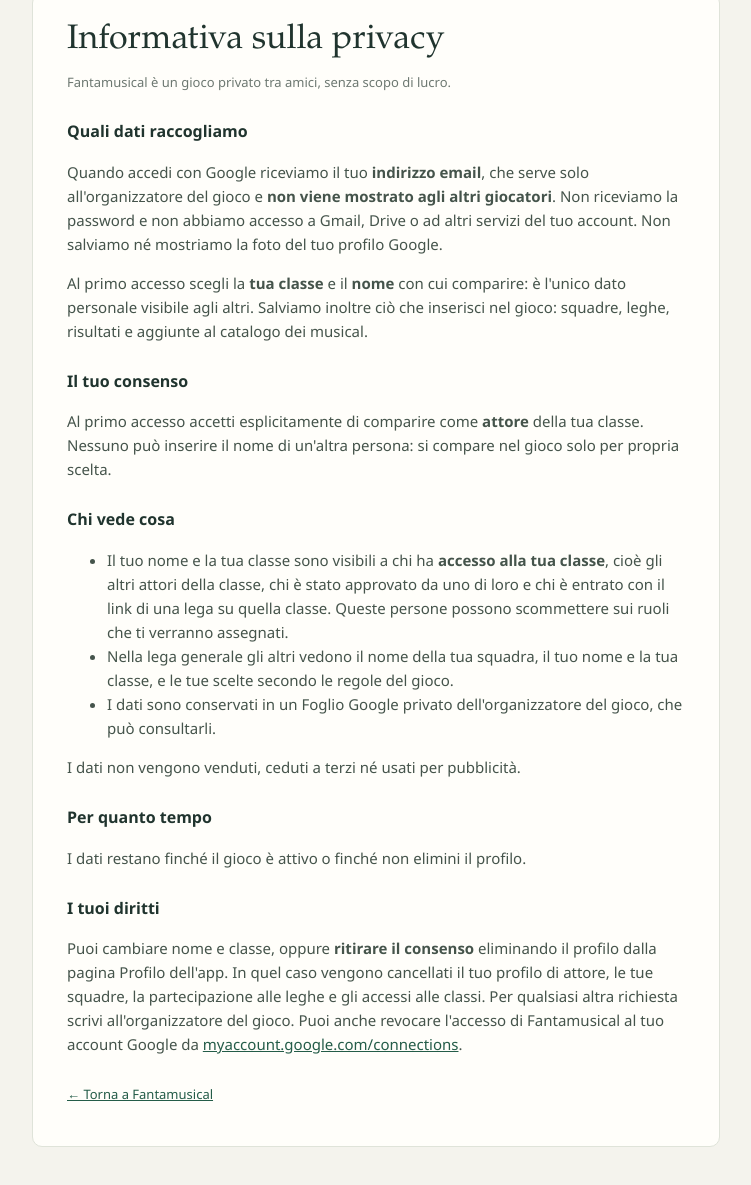
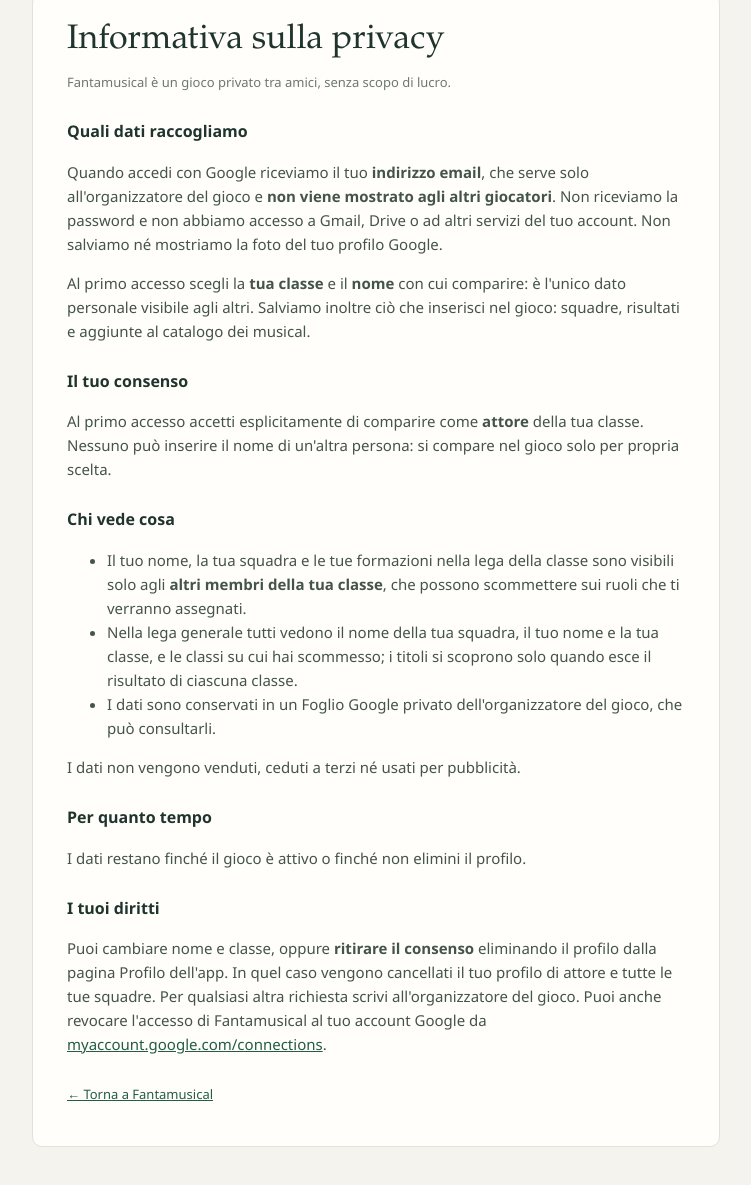
Before and after one commit to fantamusical/fantamusical.github.io, a plain HTML site: page privacy.html in a window 1280 px wide. Shown: the part 105-1290 px from the top of the page, without its empty margins (264-1015 px from the left). Drawn offline with Linux system fonts and the light colour scheme.

Commit message:
Update privacy policy details for data visibility

```diff
--- a/privacy.html
+++ b/privacy.html
@@ -28,15 +28,15 @@
 
       <h2>Quali dati raccogliamo</h2>
       <p>Quando accedi con Google riceviamo il tuo <b>indirizzo email</b>, che serve solo all'organizzatore del gioco e <b>non viene mostrato agli altri giocatori</b>. Non riceviamo la password e non abbiamo accesso a Gmail, Drive o ad altri servizi del tuo account. Non salviamo né mostriamo la foto del tuo profilo Google.</p>
-      <p>Al primo accesso scegli la <b>tua classe</b> e il <b>nome</b> con cui comparire: è l'unico dato personale visibile agli altri. Salviamo inoltre ciò che inserisci nel gioco: squadre, leghe, risultati e aggiunte al catalogo dei musical.</p>
+      <p>Al primo accesso scegli la <b>tua classe</b> e il <b>nome</b> con cui comparire: è l'unico dato personale visibile agli altri. Salviamo inoltre ciò che inserisci nel gioco: squadre, risultati e aggiunte al catalogo dei musical.</p>
 
       <h2>Il tuo consenso</h2>
       <p>Al primo accesso accetti esplicitamente di comparire come <b>attore</b> della tua classe. Nessuno può inserire il nome di un'altra persona: si compare nel gioco solo per propria scelta.</p>
 
       <h2>Chi vede cosa</h2>
       <ul>
-        <li>Il tuo nome e la tua classe sono visibili a chi ha <b>accesso alla tua classe</b>, cioè gli altri attori della classe, chi è stato approvato da uno di loro e chi è entrato con il link di una lega su quella classe. Queste persone possono scommettere sui ruoli che ti verranno assegnati.</li>
-        <li>Nella lega generale gli altri vedono il nome della tua squadra, il tuo nome e la tua classe, e le tue scelte secondo le regole del gioco.</li>
+        <li>Il tuo nome, la tua squadra e le tue formazioni nella lega della classe sono visibili solo agli <b>altri membri della tua classe</b>, che possono scommettere sui ruoli che ti verranno assegnati.</li>
+        <li>Nella lega generale tutti vedono il nome della tua squadra, il tuo nome e la tua classe, e le classi su cui hai scommesso; i titoli si scoprono solo quando esce il risultato di ciascuna classe.</li>
         <li>I dati sono conservati in un Foglio Google privato dell'organizzatore del gioco, che può consultarli.</li>
       </ul>
       <p>I dati non vengono venduti, ceduti a terzi né usati per pubblicità.</p>
@@ -45,7 +45,7 @@
       <p>I dati restano finché il gioco è attivo o finché non elimini il profilo.</p>
 
       <h2>I tuoi diritti</h2>
-      <p>Puoi cambiare nome e classe, oppure <b>ritirare il consenso</b> eliminando il profilo dalla pagina Profilo dell'app. In quel caso vengono cancellati il tuo profilo di attore, le tue squadre, la partecipazione alle leghe e gli accessi alle classi. Per qualsiasi altra richiesta scrivi all'organizzatore del gioco. Puoi anche revocare l'accesso di Fantamusical al tuo account Google da <a href="https://myaccount.google.com/connections" rel="noopener">myaccount.google.com/connections</a>.</p>
+      <p>Puoi cambiare nome e classe, oppure <b>ritirare il consenso</b> eliminando il profilo dalla pagina Profilo dell'app. In quel caso vengono cancellati il tuo profilo di attore e tutte le tue squadre. Per qualsiasi altra richiesta scrivi all'organizzatore del gioco. Puoi anche revocare l'accesso di Fantamusical al tuo account Google da <a href="https://myaccount.google.com/connections" rel="noopener">myaccount.google.com/connections</a>.</p>
 
       <p class="muted" style="margin-top:28px"><a href="./">← Torna a Fantamusical</a></p>
     </div>
```
